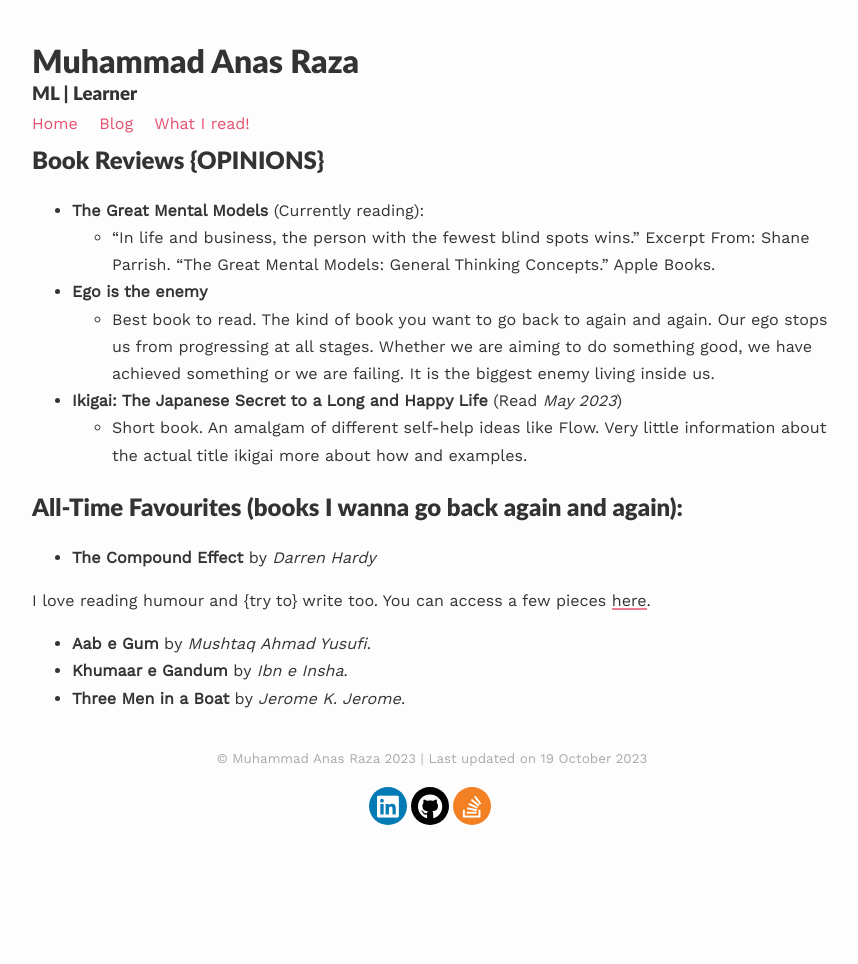
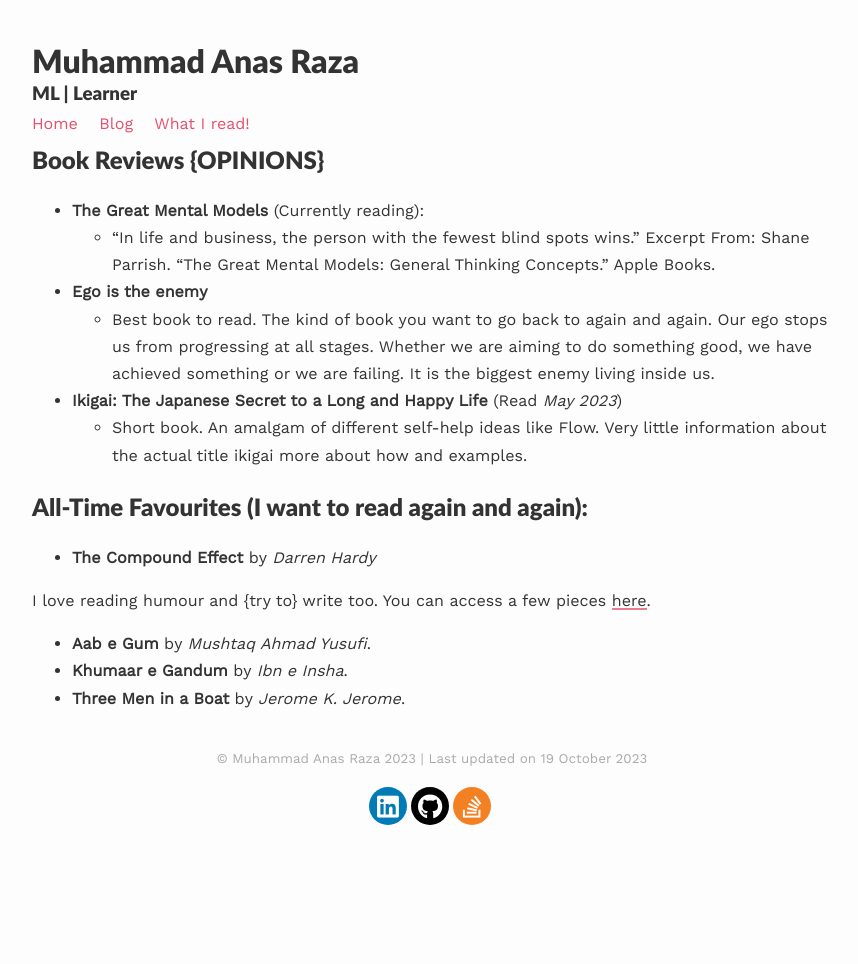
Before and after one commit to anas-rz/anas-rz.github.io, a Jekyll site: the page built from readings.md, in a window 1280 px wide. Shown: the whole page, without its empty margins (208-1066 px from the left). Built offline with Jekyll 4.4.1, drawn with Linux system fonts in a browser that asks for light colours; nearby versions of some CDN libraries; a script that is not in the unit is left out.

Commit message:
Update readings.md

```diff
--- a/readings.md
+++ b/readings.md
@@ -13,7 +13,7 @@ Excerpt From: Shane Parrish. “The Great Mental Models: General Thinking Concep
 - **Ikigai: The Japanese Secret to a Long and Happy Life** (Read *May 2023*)
   - Short book. An amalgam of different self-help ideas like Flow. Very little information about the actual title ikigai more about how and examples.
 
-## All-Time Favourites (books I wanna go back again and again):
+## All-Time Favourites (I want to read again and again):
 
 - **The Compound Effect** by _Darren Hardy_
 
```
